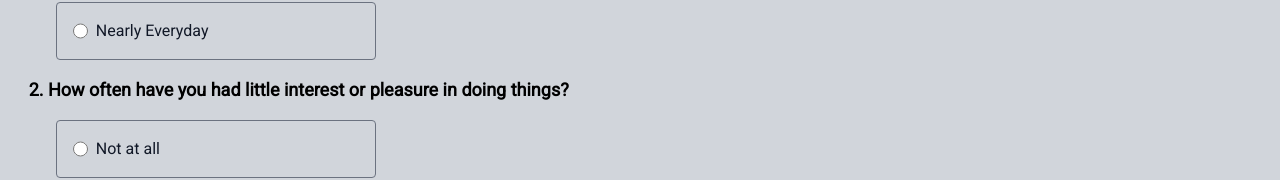
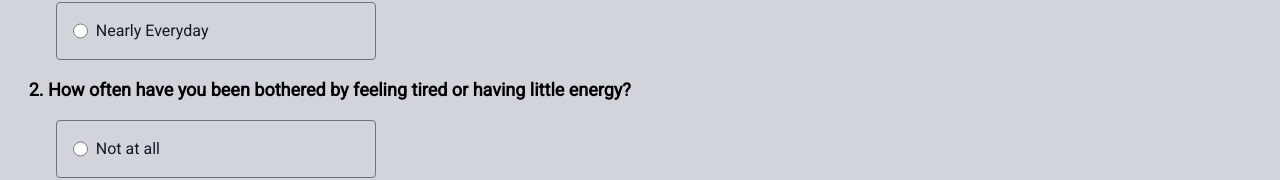
Before and after one commit to harsh-bardolia/anti-depression-media, a Next.js app: page /letstest in a window 1280 px wide. Shown: the part 580-760 px from the top of the page. Built offline with nearby package versions, Linux system fonts and the light colour scheme.

Commit message:
Remove Duplicate Question

```diff
--- a/pages/letstest.js
+++ b/pages/letstest.js
@@ -91,8 +91,8 @@ const Letstest = () => {
               {/* Second Question */}
 
               <li key={2} className="text-start text-lg text-black font-bold">
-                How often have you had little interest or pleasure in doing
-                things?
+                How often have you been bothered by feeling tired or having
+                little energy?
               </li>
 
               <div className="py-2 ">
```
